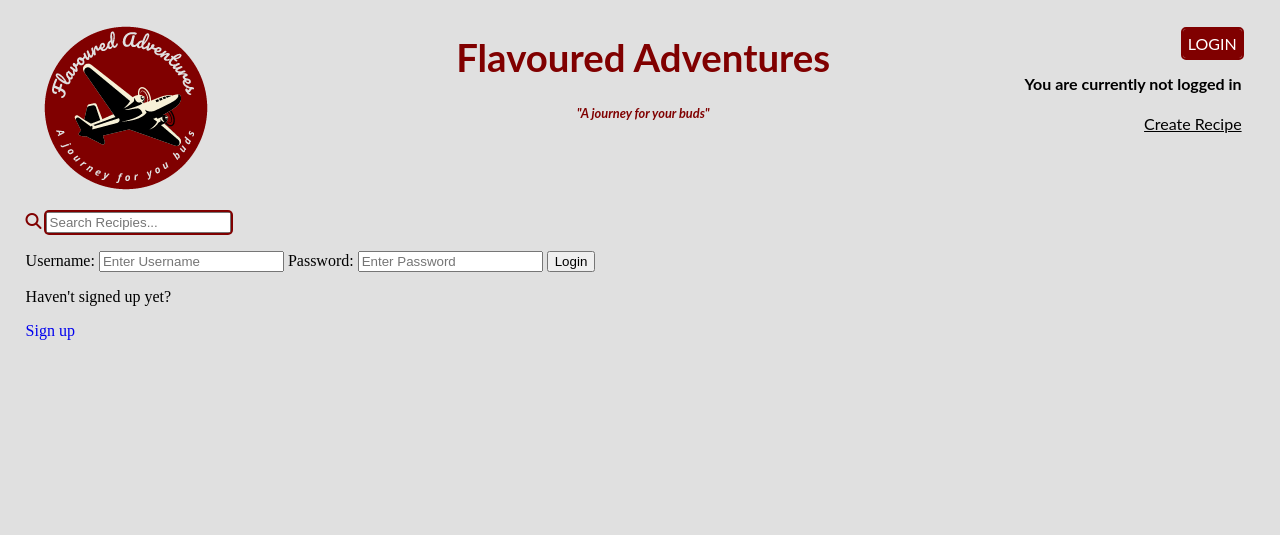
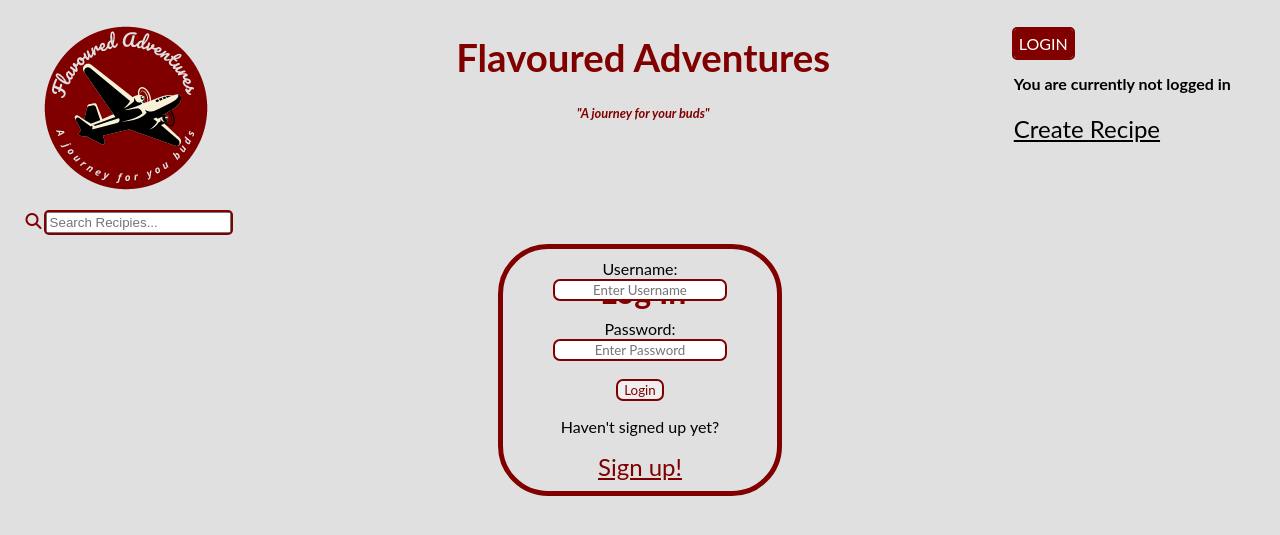
Before and after one commit to Lukasrid/recipe-tracker, a Django app: page /login/ in a window 1280 px wide. Shown: the top 535 px of the page. Run offline with Django 4.2, Linux system fonts and the light colour scheme; some libraries are stand-ins or nearby versions.

Commit message:
Style forms

```diff
--- a/base/templates/base/login_register.html
+++ b/base/templates/base/login_register.html
@@ -6,32 +6,41 @@
 <br>
 
 {% if page == 'login' %}
-<div>
+
+<h1 class="login-header">Log In</h1>
+<div class="login-page-container">
     <form method="POST" action "">
         {% csrf_token %}
 
-        <label>Username:</label>
-        <input type="text" name="username" placeholder="Enter Username">
+        <label class="login-label">Username:</label>
+        <br>
+        <input class="login-input" type="text" name="username" placeholder="Enter Username">
 
-        <label>Password:</label>
-        <input type="password" name="password" placeholder="Enter Password">
+        <br>
+        <br>
 
-        <input type="submit" value="Login">
+        <label class="login-label">Password:</label>
+        <br>
+        <input class="login-input" type="password" name="password" placeholder="Enter Password">
+        <br>
+        <br>
+        <input class="login-input" type="submit" value="Login">
     </form>
 
-    <p>Haven't signed up yet?</p>
-    <a href="{% url 'register' %}">Sign up</a>
+    <p class="login-label">Haven't signed up yet?</p>
+    <a href="{% url 'register' %}">Sign up!</a>
 </div>
 
 {% else %}
 
-<div>
-    <form method="POST" action "">
+<div class="login-container">
+    <form style="text-align: left;" method="POST" action "">
         {% csrf_token %}
         {{form.as_p}}
+        <br>
         <input type="submit" value="Register">
     </form>
-
+    <br>
     <p>Already signed up?</p>
     <a href="{% url 'login' %}">Login</a>
 </div>
--- a/base/templates/base/recipe_form.html
+++ b/base/templates/base/recipe_form.html
@@ -3,7 +3,7 @@
 {% block content %}
 
 <div>
-    <form method="POST" enctype="multipart/form-data" action="">
+    <form class="recipe-form" method="POST" enctype="multipart/form-data" action="">
         {% csrf_token %}
         {{form.as_p}}
         <input class="submit" type="submit" value="Submit">
--- a/recipe_tracker/settings.py
+++ b/recipe_tracker/settings.py
@@ -31,9 +31,9 @@ DEBUG = False
 
 X_FRAME_OPTIONS = 'SAMEORGIN'
 
-ALLOWED_HOSTS = ['8000-lukasrid-recipetracker-jnr65w0lvgi.ws-eu100.gitpod.io', 'flavoured-adventures.herokuapp.com' 'localhost', 'flavoured-adventures-f1491c2fd119.herokuapp.com']
+ALLOWED_HOSTS = ['8000-lukasrid-recipetracker-jnr65w0lvgi.ws-eu101.gitpod.io', 'flavoured-adventures.herokuapp.com' 'localhost', 'flavoured-adventures-f1491c2fd119.herokuapp.com']
 
-CSRF_TRUSTED_ORIGINS = ['https://8000-lukasrid-recipetracker-jnr65w0lvgi.ws-eu100.gitpod.io','https://*.127.0.0.1']
+CSRF_TRUSTED_ORIGINS = ['https://8000-lukasrid-recipetracker-jnr65w0lvgi.ws-eu101.gitpod.io','https://*.127.0.0.1']
 
 
 # Application definition
--- a/static/styles/styles.css
+++ b/static/styles/styles.css
@@ -18,6 +18,10 @@ hr {
     display: grid;
     grid-template-columns: 1fr 3fr 1fr
 }
+
+
+/* NAVBAR.HTML DECORATIONS */
+
 
 .nav-container {
     display: grid;
@@ -77,6 +81,10 @@ hr {
     color: white;
 }
 
+
+/* CUISINES_VIEW.HTML DECORATIONS */
+
+
 .side-title-left,
 .side-title-right {
     font-size: 2em;
@@ -99,6 +107,10 @@ hr {
     color: black;
 }
 
+
+/* ACTIVITY_VIEW.HTML DECORATIONS */
+
+
 .activity {
     font-family: Lato, "Open Sans", Tahoma, Sans-Serif;
     font-size: 1em;
@@ -115,9 +127,17 @@ hr {
     font-size: 1.2em;
 }
 
+
+/* RECIPE.HTML DECORATIONS */
+
+
 .recipe-container {
     padding-right: 40px;
 }
+
+
+/* HOME.HTML DECORATIONS */
+
 
 .home-container>div>h5 {
     font-size: 1.2em;
@@ -129,6 +149,10 @@ hr {
     font-family: Lato, "Open Sans", Tahoma, Sans-Serif;
     font-size: 1, 2em;
 }
+
+
+/* FEED_VIEW.HTML DECORATIONS */
+
 
 .recipe-feed {
     padding-right: 50px;
@@ -175,6 +199,10 @@ hr {
     grid-template-columns: 1fr 6fr 1fr 12fr 1fr;
     padding-bottom: 20px;
 }
+
+
+/* RECIPE.HTML DECORATIONS */
+
 
 .recipe-name-container {
     display: grid;
@@ -253,5 +281,69 @@ hr {
     width: 70px;
     text-align: center;
 
-  ;
+    ;
 }
+
+
+/* LOGIN_REGISTER.HTML DECORATIONS */
+
+
+.login-header {
+    font-family: Lato, "Courgette", Tahoma, Sans-Serif;
+    color: #800000;
+    font-size: 2em;
+    text-align: center;
+}
+
+.login-page-container {
+    border: 5px solid #800000;
+    border-radius: 50px;
+    position: absolute;
+    top: 45%;
+    left: 50%;
+    transform: translate(-50%, -50%);
+    margin-top: 10px;
+    padding: 10px 50px;
+    text-align: center;
+}
+
+.login-label {
+    font-family: Lato, "Open Sans", Tahoma, Sans-Serif;
+    font-size: 1em;
+}
+
+.login-input,
+.login-container>form>input {
+    margin: 0 auto;
+    text-align: center;
+    font-family: Lato, "Open Sans", Tahoma, Sans-Serif;
+    color: #800000;
+    border: 2px solid #800000;
+    border-radius: 7px;
+}
+
+.login-page-container>a,
+.login-container>a {
+    font-family: Lato, "Courgette", Tahoma, Sans-Serif;
+    color: #800000;
+    font-size: 1.5em;
+    text-decoration: underline;
+}
+
+.login-container {
+    text-align: left;
+    font-family: Lato, "Open Sans", Tahoma, Sans-Serif;
+    font-size: 1em;
+}
+
+.login-container>form>input {
+    font-size: 1.5em;
+}
+
+
+/* RECIPE_FORM.HTML DECORATIONS */
+
+.recipe-form {
+    font-family: Lato, "Open Sans", Tahoma, Sans-Serif;
+    font-size: 1em;
+}
```
Also changed, not shown: base/templates/base/edit-user.html (deleted).
